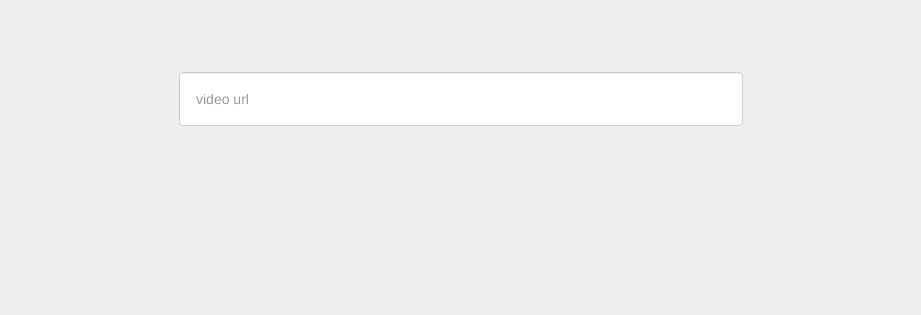
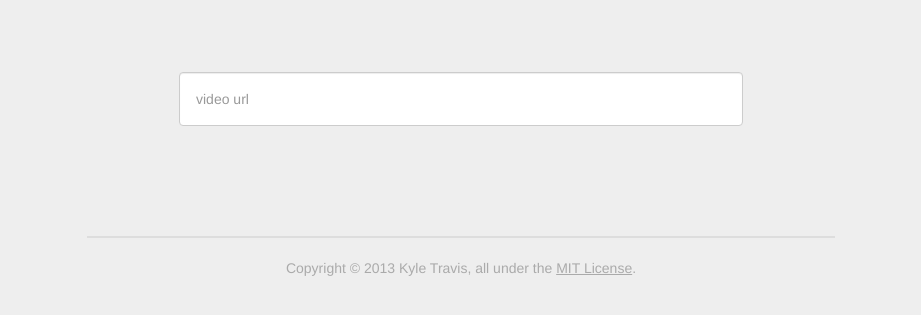
Before and after one commit to ktravis/yt-freedom, a plain HTML site: page index.html in a window 1280 px wide. Shown: the part 163-478 px from the top of the page, without its empty margins (179-1100 px from the left). Drawn offline with nearby package versions, Linux system fonts and the light colour scheme.

Commit message:
Updated footer

```diff
--- a/index.html
+++ b/index.html
@@ -25,10 +25,12 @@
 		</div>
 		<iframe id="player" type="text/html" width="640" height="390"
 	  src=""
-	  frameborder="0" origin="http://www.google.com"></iframe>
+	  frameborder="0" origin="http://ktravis.github.io/yt-freedom/"></iframe>
 	  <div id="hotzone">
-	  	<a id="return" href="index.html" class="btn">back</a>
+	  	<a id="return" href="/" class="btn">back</a>
 	  </div>
+	  <hr />
+	  <div class="footer">Copyright &copy; 2013 Kyle Travis, all under the <a href="ktravis.mit-license.org">MIT License</a>.</div>
 	</div>
 
 
--- a/main.css
+++ b/main.css
@@ -24,7 +24,6 @@ html, body {
 iframe {
 	display: none;
 	position: relative;
-	/*width: 100%;*/
 	min-width: 640px;
 	margin-left: 0px;
 	margin-top: 5%;
@@ -43,6 +42,26 @@ iframe {
 	height: 100%;
 }
 
+hr {
+	border-color: #ddd;
+	border-width: 1px;
+	width: 65%;
+	margin-left: auto;
+	margin-right: auto;
+}
+
+.footer {
+	color: #aaa;
+	font-size: 14px;
+}
+.footer a {
+	color: #aaa;
+	text-decoration: underline;
+}
+.footer a:hover {
+	color: #888;
+}
+
 #hotzone {
 	margin-top: 30px;
 }
```
